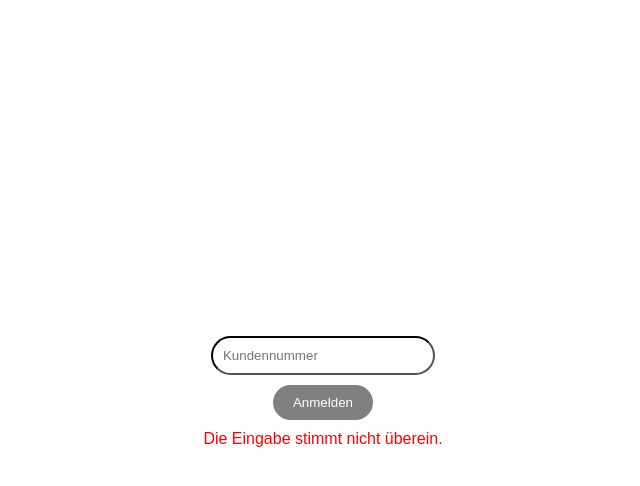
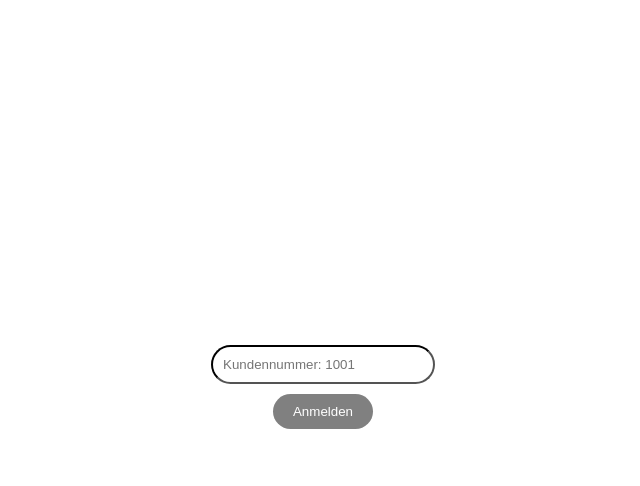
Before and after one commit to MarcelHasenmaierPlanB/etur_workshop, a website: page src/website/login.html in a window 1280 px wide. Both pictures are taken after a click on the button "Anmelden". Shown: the whole page, without its empty margins (317-957 px from the left). Drawn offline with Linux system fonts and the light colour scheme; no server answers.

Commit message:
finalUpdateDay3

```diff
--- a/src/website/login.html
+++ b/src/website/login.html
@@ -11,7 +11,7 @@
 <div id="container">
     <div id="container">
         <div class="input-container">
-            <input type="text" id="customerNumber" placeholder="Kundennummer">
+            <input type="text" id="customerNumber" placeholder="Kundennummer: 1001">
             <button id="login-button" onclick="login()">Anmelden</button>
             <p id="error-message" class="error-message"></p>
         </div>
--- a/src/website/script.js
+++ b/src/website/script.js
@@ -1,14 +1,18 @@
-const erlaubteDaten = {
-    "hallo": true,
-    "welt": true,
-    "openai": true
-};
+async function login () {
+    const input = document.getElementById("customerNumber");
+    const dataJson = await fetchData();
+    return dataJson.find((element) => element.cNr === input);
+}
 
-function login() {
-    const eingabe = document.getElementById("customerNumber").value.toLowerCase();
-    if (erlaubteDaten[eingabe]) {
-        window.location.href = "index.html";
-    } else {
-        document.getElementById("error-message").textContent = "Die Eingabe stimmt nicht überein.";
+async function fetchData() {
+    try {
+      const response = await fetch(`http://127.0.0.1:3000/getAllCustomers`);
+      if (!response.ok) {
+        throw new Error('Network response was not ok');
+      }
+      return response.json();
     }
-}
+    catch (error) {
+        console.error('Error fetching data:', error);
+    }
+  }
```
Also changed, not shown: src/services/customer.js (+4 -5 lines), src/services/index.js (+6 -6 lines), src/website/package.json (added, +18 -0 lines).
